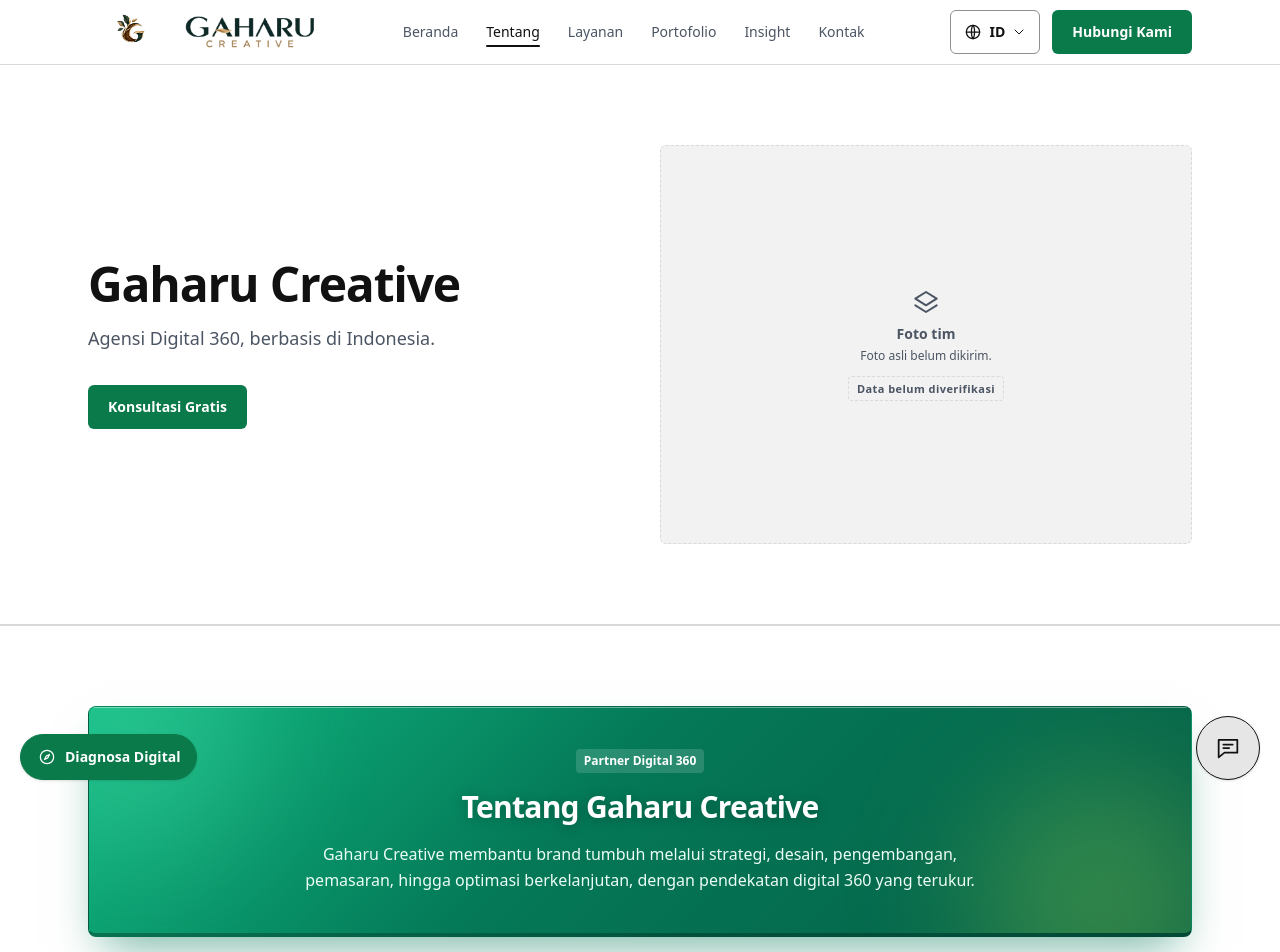
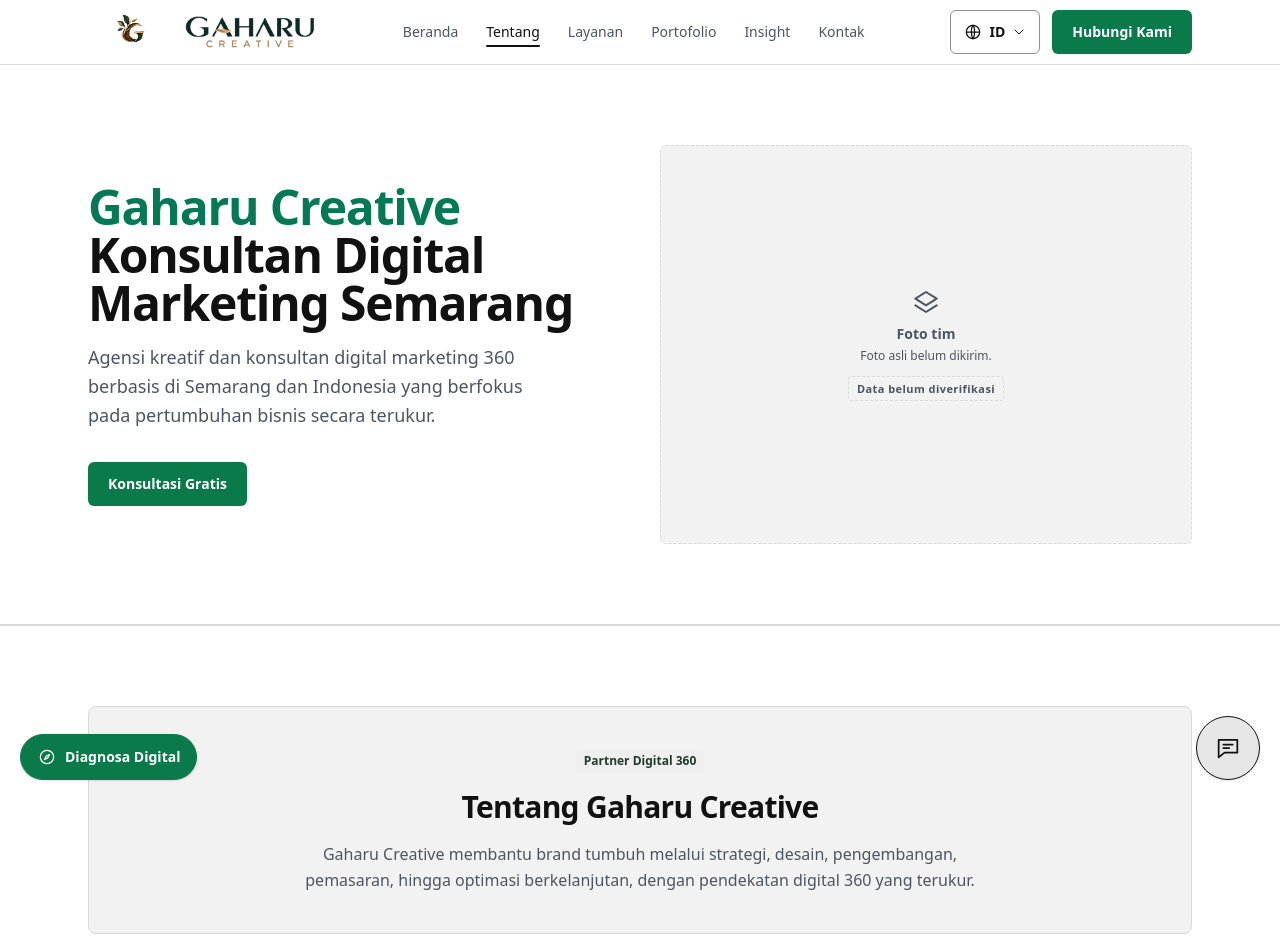
Before and after one commit to PKL-DigiTicket-SMKN-1-Adiwerna/Proyek-Website-Gaharu-Creative, a React (Vite) app: page /tentang in a window 1280 px wide. Shown: the top 952 px of the page. Built offline with nearby package versions, Linux system fonts and the light colour scheme.

Commit message:
Update HomePage, LayananPage, dan TentangPage

```diff
--- a/src/pages/HomePage.jsx
+++ b/src/pages/HomePage.jsx
@@ -15,9 +15,9 @@
 import { featuredWork, stats, testimonials } from "../data/portfolio.js";
 import RekamJejak from "../components/RekamJejak.jsx";
 
-const title = site.name;
+const title = `${site.name} – Digital Agency Partner & Agensi Kreatif Indonesia`;
 const description =
-  "Gaharu Creative, konsultan dan eksekutor 360 digital agency sejak 2016. Branding, content, social media, performance marketing, dan digital product development.";
+  "Gaharu Creative adalah digital agency & agensi kreatif terpercaya sejak 2020. Kami menyediakan layanan digital marketing, digital branding, jasa pembuatan website, hingga performance marketing untuk UMKM dan Enterprise.";
 
 export default function HomePage() {
   return (
@@ -30,17 +30,22 @@
           <div className="grid items-center gap-10 lg:grid-cols-2">
             <div>
               <p className="text-xs font-semibold uppercase tracking-widest text-muted">
-                Sejak {site.founded}
+                KONSULTAN & EKSEKUTOR 360° DIGITAL AGENCY
               </p>
               <h1 className="mt-3 text-4xl font-bold tracking-tight text-ink sm:text-5xl">
-                {site.name}
+                <font color="#047857">Gaharu Creative</font><br></br>
+                  Digital Agency Partner untuk Skala Bisnis Anda
               </h1>
-              <p className="mt-4 max-w-md text-lg leading-relaxed text-muted">{site.tagline}</p>
+              <p className="mt-4 max-w-md text-lg leading-relaxed text-muted">
+                Kami adalah digital agency dan agensi kreatif yang membantu brand Anda tumbuh lewat
+                solusi pemasaran digital holistik, eksekusi visual presisi, hingga optimasi
+                performa berbasis data terukur untuk enterprise, instansi, serta UMKM di Indonesia.
+              </p>
               <div className="mt-8 flex flex-wrap gap-3">
                 <Button to={links.portofolio} kind="secondary">
                   Lihat Portofolio
                 </Button>
-                <Button href={links.konsultasi} kind="primary">
+                <Button to={links.konsultasi} kind="primary">
                   Konsultasi Gratis
                 </Button>
               </div>
@@ -59,12 +64,12 @@
           <article className="rounded-lg border border-line bg-paper p-6 sm:p-8">
             <Tag>360 Digital Agency</Tag>
             <h2 className="mt-4 text-2xl font-bold leading-snug tracking-tight text-ink">
-              Partner Digital 360 untuk Pertumbuhan Bisnis Anda
+              Partner Digital Marketing 360° untuk Pertumbuhan Bisnis Anda
             </h2>
             <p className="mt-4 text-base leading-relaxed text-muted">
-              Kami membantu bisnis dari strategi hingga eksekusi: branding, konten, social media,
-              performance marketing, dan pengembangan produk digital agar hasilnya terukur dan
-              berkelanjutan.
+              Dari tahap riset mendalam, penetapan digital branding, pembuatan ekosistem kanal
+              digital, hingga eksekusi strategi pemasaran digital multi-channel yang terukur
+              untuk mengkonversi audiens menjadi pelanggan setia.
             </p>
           </article>
           <ImageBlock
@@ -78,8 +83,8 @@
       <Section id="layanan-utama" divider className="bg-block">
         <SectionHead
           label="Layanan"
-          title="5 Layanan Utama"
-          subtitle="Layanan yang saling terhubung untuk pertumbuhan bisnis Anda."
+          title="5 Layanan Digital Marketing Utama"
+          subtitle="Layanan pemasaran digital terpadu yang saling terhubung untuk pertumbuhan bisnis Anda secara berkelanjutan."
         />
         {/* Grid 3 kartu di atas, 2 kartu lebih lebar di baris kedua. */}
         <div className="mt-10 grid gap-5 sm:grid-cols-2 lg:grid-cols-3">
@@ -96,16 +101,20 @@
 
       <Section divider>
         <SectionHead
-          title="Sejak 2016, membantu 25.000+ usaha naik kelas"
-          subtitle="Ringkasan pencapaian Gaharu Creative."
+          title="Sejak 2020 – Berfokus pada Hasil Nyata dan Pertumbuhan Komprehensif"
+          subtitle="Didedikasikan sebagai agensi kreatif berpengalaman yang mendampingi setiap tahap eksekusi digital branding hingga peluncuran aset digital berkinerja tinggi."
         />
         <div className="mt-10 grid gap-5 sm:grid-cols-3">
           {stats.map((item) => (
-            <div key={item.label} className="rounded-lg border border-line bg-paper p-6 text-center">
+            <div
+              key={item.label}
+              data-placeholder="Angka belum diverifikasi"
+              className="rounded-lg border border-line bg-paper p-6 text-center"
+            >
               <p className="text-xs font-semibold uppercase tracking-widest text-muted">
                 {item.label}
               </p>
-              <p className="mt-3 text-2xl font-bold text-button">{item.value}</p>
+              <p className="mt-3 text-2xl font-bold text-ink">{item.value}</p>
             </div>
           ))}
         </div>
@@ -115,8 +124,8 @@
 
       <Section id="portofolio-unggulan" divider>
         <SectionHead
-          title="Portofolio Unggulan"
-          subtitle="Contoh proyek berdasarkan kategori industri."
+          title="Portofolio Unggulan – Bukti Hasil Nyata Strategi Digital Marketing"
+          subtitle="Eksplorasi studi kasus transformasi digital marketing untuk UMKM, korporat, hingga instansi pemerintah dalam meningkatkan penjualan online."
         />
         <div className="mt-10 grid gap-5 lg:grid-cols-3">
           {featuredWork.map((item) => (
@@ -135,7 +144,7 @@
       <Section divider className="bg-block">
         <SectionHead
           title="Testimoni Klien"
-          subtitle="Pengalaman klien terhadap kerja sama dengan Gaharu Creative."
+          subtitle="Apresiasi klien atas eksekusi strategi pemasaran digital dan pendampingan bisnis dari tim kami."
         />
         <div className="mt-10 grid gap-5 lg:grid-cols-3">
           {testimonials.map((item) => (
@@ -182,7 +191,7 @@
         <p className="mt-2 text-sm leading-relaxed text-muted">{service.short}</p>
         <Link
           to={`/layanan#${service.slug}`}
-          className="mt-4 inline-flex min-h-11 items-center gap-1.5 text-sm font-semibold text-button underline decoration-line underline-offset-4 hover:decoration-button"
+          className="mt-4 inline-flex min-h-11 items-center gap-1.5 text-sm font-semibold text-ink underline decoration-line underline-offset-4 hover:decoration-ink"
         >
           Lihat detail
           <Icon name="arrowRight" className="h-5 w-5" />
--- a/src/pages/LayananPage.jsx
+++ b/src/pages/LayananPage.jsx
@@ -9,9 +9,9 @@
 import { links } from "../data/site.js";
 import { services, whyChooseUs } from "../data/services.js";
 
-const title = "Layanan";
+const title = "Jasa Digital Marketing & Agensi Kreatif Terbaik Semarang";
 const description =
-  "Branding, content, social media, performance marketing, dan digital product development dalam satu sistem 360.";
+  "Gaharu Creative menyediakan solusi terpadu: jasa digital marketing, digital branding, kelola sosial media, performance marketing, hingga pembuatan website di Semarang.";
 
 /* Kartu layanan: Problem, Solusi, Deliverables. */
 function ServiceBlock({ service }) {
@@ -63,14 +63,14 @@
       <Section id="layanan">
         <SectionHead
           as="h1"
-          title="5 Layanan Utama"
-          subtitle="Lima layanan yang saling terhubung untuk mendorong pertumbuhan bisnis Anda."
+          title="5 Layanan Jasa Digital Marketing Utama"
+          subtitle="Lima solusi terpadu yang saling terhubung untuk mengakselerasi penjualan online dan pertumbuhan bisnis Anda di Semarang dan Indonesia."
         />
         <div className="mt-8 flex flex-wrap justify-center gap-3">
-          <Button href={links.konsultasi} kind="primary">
+          <Button to={links.konsultasi} kind="primary">
             Konsultasi Gratis
           </Button>
-          <Button href={links.penawaran} kind="secondary">
+          <Button to={links.penawaran} kind="secondary">
             Minta Penawaran
           </Button>
         </div>
@@ -83,8 +83,8 @@
 
       <Section divider className="bg-block">
         <SectionHead
-          title="Kenapa Memilih Gaharu"
-          subtitle="Pendekatan yang memastikan strategi jelas, eksekusi rapi, dan dampak dapat diukur."
+          title="Kenapa Memilih Gaharu Creative"
+          subtitle="Pendekatan berbasis data yang memastikan strategi jelas, eksekusi rapi, dan dampak pemasaran digital dapat diukur secara transparan."
         />
         <div className="mt-10 grid gap-5 sm:grid-cols-2">
           {whyChooseUs.map((item) => (
--- a/src/pages/TentangPage.jsx
+++ b/src/pages/TentangPage.jsx
@@ -19,9 +19,9 @@
   legality,
 } from "../data/tentang.js";
 
-const title = "Tentang";
+const title = "Tentang Kami – Konsultan Digital Marketing Semarang & Agensi Kreatif";
 const description =
-  "Gaharu Creative, agensi digital 360 yang berdiri sejak 2016: strategi, desain, pengembangan, dan pemasaran.";
+  "Gaharu Creative adalah konsultan digital marketing & agensi kreatif terpercaya di Semarang sejak 2020: strategi, digital branding, pembuatan website, dan pemasaran digital.";
 
 export default function TentangPage() {
   return (
@@ -32,12 +32,15 @@
         <Container className="py-14 sm:py-20">
           <div className="grid items-center gap-10 lg:grid-cols-2">
             <div>
-              <h1 className="text-4xl font-bold tracking-tight text-ink sm:text-5xl">{site.name}</h1>
+              <h1 className="text-4xl font-bold tracking-tight text-ink sm:text-5xl">
+                <font color="#047857">Gaharu Creative</font><br></br>
+                Konsultan Digital Marketing Semarang
+              </h1>
               <p className="mt-4 max-w-md text-lg leading-relaxed text-muted">
-                Agensi Digital 360, berbasis di Indonesia.
+                Agensi kreatif dan konsultan digital marketing 360 berbasis di Semarang dan Indonesia yang berfokus pada pertumbuhan bisnis secara terukur.
               </p>
               <div className="mt-8">
-                <Button href={links.konsultasi} kind="primary">
+                <Button to={links.konsultasi} kind="primary">
                   Konsultasi Gratis
                 </Button>
               </div>
@@ -48,28 +51,14 @@
       </section>
 
       <Section divider>
-        <div className="relative overflow-hidden rounded-lg border border-emerald-900/30 border-b-4 border-b-emerald-950/50 bg-[linear-gradient(135deg,#10b981_0%,#047857_45%,#065f46_100%)] p-6 text-center text-white shadow-[0_24px_45px_-15px_rgba(4,120,87,0.55)] sm:p-10">
-          <span
-            aria-hidden="true"
-            className="pointer-events-none absolute -left-16 -top-20 h-56 w-56 rounded-full bg-emerald-300/30 blur-3xl"
-          />
-          <span
-            aria-hidden="true"
-            className="pointer-events-none absolute -bottom-24 -right-10 h-64 w-64 rounded-full bg-lime-300/25 blur-3xl"
-          />
-          <span
-            aria-hidden="true"
-            className="pointer-events-none absolute inset-x-0 top-0 h-px bg-white/40"
-          />
-          <div className="relative">
-            <Tag className="bg-white/15 text-white">{tentangIntro.subtitle}</Tag>
-            <h2 className="mt-4 text-2xl font-bold tracking-tight text-white drop-shadow-[0_2px_6px_rgba(0,0,0,0.25)] sm:text-3xl">
-              {tentangIntro.title}
-            </h2>
-            <p className="mx-auto mt-4 max-w-2xl text-base leading-relaxed text-emerald-50">
-              {tentangIntro.description}
-            </p>
-          </div>
+        <div className="rounded-lg border border-line bg-block p-6 text-center sm:p-10">
+          <Tag>{tentangIntro.subtitle}</Tag>
+          <h2 className="mt-4 text-2xl font-bold tracking-tight text-ink sm:text-3xl">
+            {tentangIntro.title}
+          </h2>
+          <p className="mx-auto mt-4 max-w-2xl text-base leading-relaxed text-muted">
+            {tentangIntro.description}
+          </p>
         </div>
       </Section>
 
@@ -83,8 +72,7 @@
           <div>
             <h2 className="text-2xl font-bold tracking-tight text-ink sm:text-3xl">Cerita Kami</h2>
             <p className="mt-3 text-base leading-relaxed text-muted">
-              Perjalanan dimulai sejak {site.founded}, berkembang menjadi tim yang fokus pada hasil
-              dan kolaborasi.
+              Perjalanan dimulai sejak {site.founded} sebagai agensi kreatif dan konsultan digital marketing Semarang, berkembang menjadi tim yang fokus pada hasil dan kolaborasi strategis.
             </p>
             <div className="mt-6 flex flex-wrap gap-3">
               <Button
@@ -118,7 +106,7 @@
       <Section divider className="bg-block">
         <SectionHead
           title="Misi dan Tujuan"
-          subtitle="Dua arah yang saling melengkapi: bagaimana kami bekerja (misi) dan apa yang ingin dicapai (tujuan)."
+          subtitle="Dua arah yang saling melengkapi: bagaimana kami bekerja (misi) dan apa yang ingin dicapai (tujuan) melalui eksekusi strategi digital marketing terpadu."
         />
         <div className="mt-10 grid gap-5 lg:grid-cols-2">
           {missionGoals.map((item) => (
@@ -135,7 +123,7 @@
           ))}
         </div>
         <div className="mt-8 flex justify-center">
-          <Button href={links.konsultasi} kind="primary">
+          <Button to={links.konsultasi} kind="primary">
             Diskusikan Kebutuhan Anda
           </Button>
         </div>
@@ -144,7 +132,7 @@
       <Section divider>
         <SectionHead
           title="Nilai Perusahaan"
-          subtitle="Prinsip kerja yang menuntun setiap proyek, dari perencanaan sampai pengukuran hasil."
+          subtitle="Prinsip kerja yang menuntun setiap proyek digital branding, dari perencanaan sampai pengukuran hasil."
         />
         <div className="mt-10 grid gap-5 sm:grid-cols-2">
           {values.map((item) => (
@@ -159,7 +147,7 @@
       <Section divider className="bg-block">
         <SectionHead
           title="Tim Inti"
-          subtitle="Peran kunci yang memastikan kualitas strategi, kreativitas, pemasaran, dan teknis berjalan seimbang."
+          subtitle="Peran kunci yang memastikan kualitas strategi, kreativitas, pemasaran digital, dan teknis berjalan seimbang."
         />
         <div className="mt-10 grid gap-5 sm:grid-cols-2 lg:grid-cols-4">
           {team.map((item) => (
```
